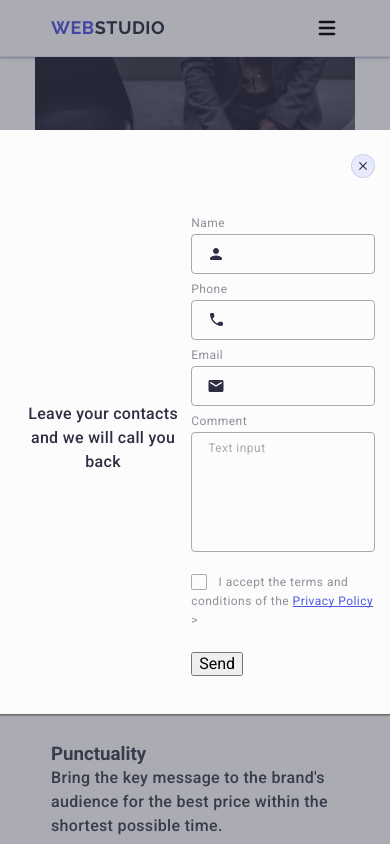
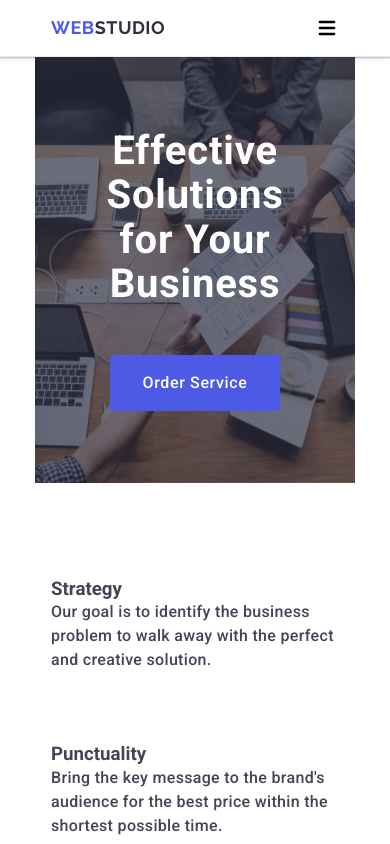
Before and after one commit to oleksandr1989kotov/goit-markuo-hw-06, a plain HTML site: page index.html in a window 390 px wide. Shown: the top 844 px of the page. Drawn offline with nearby package versions, Linux system fonts and the light colour scheme.

Commit message:
changed index.html

```diff
--- a/css/styles.css
+++ b/css/styles.css
@@ -295,8 +295,7 @@ body {
   text-align: center;
 }
 
-.hero-button {
-  font-family: "Roboto", sans-serif;
+.btn {
   display: block;
   border: none;
   border-radius: 4px;
@@ -312,8 +311,8 @@ body {
   text-align: center;
   transition: background-color 250ms cubic-bezier(0.4, 0, 0.2, 1);
 }
-.hero-button:hover,
-.hero-button:focus {
+.btn:hover,
+.btn:focus {
   background-color: #404bbf;
 }
 
@@ -860,26 +859,6 @@ body {
 
 /* ======== Backdrop Styles ======== */
 
-@media only screen and (max-width: 767px) {
-  .backdrop {
-    position: fixed;
-    top: 0px;
-    left: 0px;
-    width: 100%;
-    height: 100%;
-    z-index: 55;
-    background-color: rgba(46, 47, 66, 0.4);
-    opacity: 0;
-    visibility: hidden;
-    transition: opacity 250ms cubic-bezier(0.4, 0, 0.2, 1),
-      visibility 250ms cubic-bezier(0.4, 0, 0.2, 1);
-  }
-  .backdrop.is-open {
-    opacity: 1;
-    visibility: visible;
-  }
-}
-
 /* ========/ Backdrop Styles ======== */
 /* ======== Backdrop Styles ======== */
 
@@ -911,16 +890,14 @@ body {
   left: 50%;
   transform: translate(-50%, -50%);
   border-radius: 4px;
-  width: 408px;
+  max-width: 408px;
+  width: calc(100% - 32px);
   min-height: 584px;
   padding: 72px 24px 24px 24px;
   box-shadow: 0 1px 1px 0 rgba(0, 0, 0, 0.14), 0 1px 3px 0 rgba(0, 0, 0, 0.12),
     0 2px 1px 0 rgba(0, 0, 0, 0.2);
   background: #fcfcfc;
   transition: transform 250ms cubic-bezier(0.4, 0, 0.2, 1);
-  display: flex;
-  align-items: center;
-  justify-content: center;
 }
 .modal-button {
   width: 24px;
--- a/index.html
+++ b/index.html
@@ -72,7 +72,7 @@
       <section class="hero-section">
         <div class="container hero-container">
           <h1 class="hero-name">Effective Solutions for Your Business</h1>
-          <button class="hero-button" type="button">Order Service</button>
+          <button class="btn" type="button">Order Service</button>
         </div>
       </section>
 
@@ -661,7 +661,7 @@
 
     <!-- ======== Backdrop ======== -->
 
-    <div class="backdrop is-open">
+    <div class="backdrop">
       <div class="modal">
         <button class="modal-button" type="button">
           <svg
@@ -760,10 +760,9 @@
               </span>
               I accept the terms and conditions of the
               <a class="privacy-link" href="#">Privacy Policy</a>
-              ></label
-            >
+            </label>
           </div>
-          <button class="review-form-submit-button" type="submit">Send</button>
+          <button class="btn" type="submit">Send</button>
         </form>
       </div>
     </div>
```
